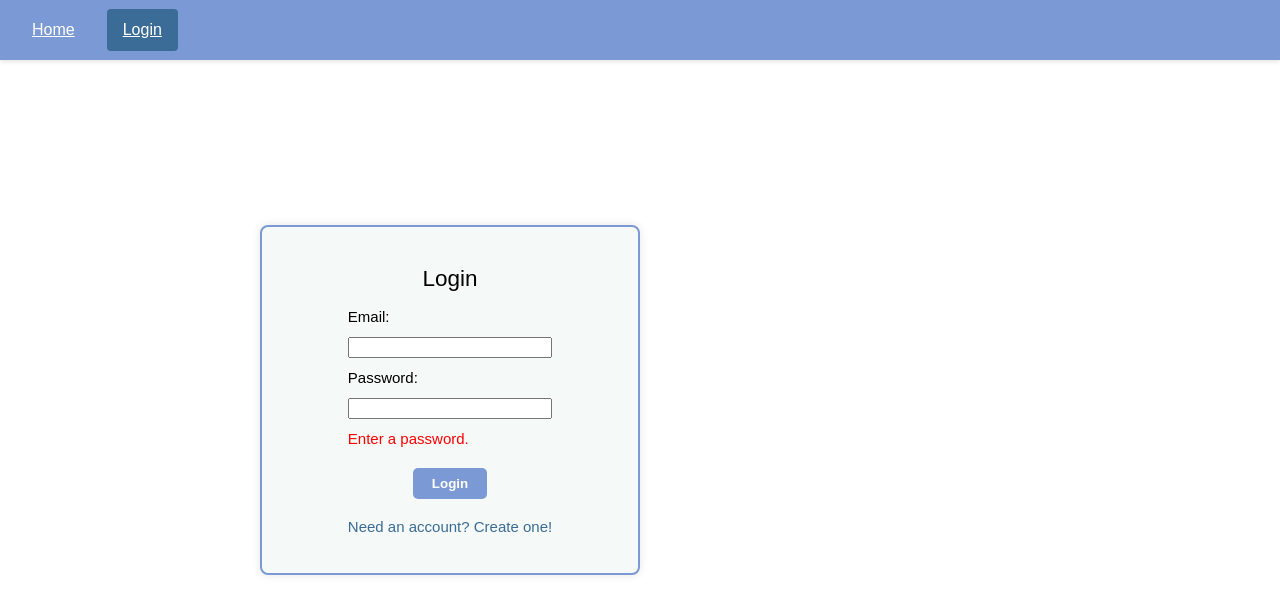
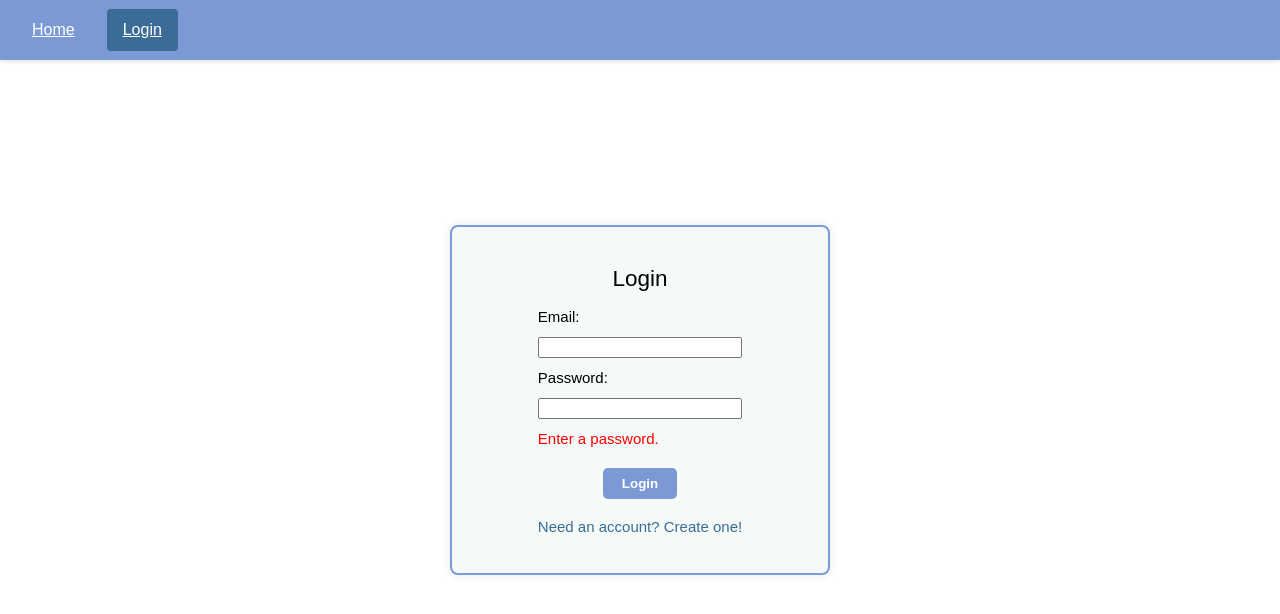
Before and after one commit to Rebecca-J7/CS110-Project, a Vue app: page /login in a window 1280 px wide. Shown: the top 614 px of the page. Built offline with nearby package versions, Linux system fonts and the light colour scheme.

Commit message:
fixed some links and layouts

```diff
--- a/src/views/LoginView.vue
+++ b/src/views/LoginView.vue
@@ -64,7 +64,7 @@ import CreateState from '@/components/CreateState.vue'
     </div>
 
     <div v-else>
-      <p>You are logged in as <strong>{{ userEmail }}</strong>.</p>
+      <p>You are logged in as <strong>{{ userEmail }}</strong></p>
       <div class="button-wrapper">
         <button @click="handleLogout" class="button">Log Out</button>
       </div>
@@ -85,8 +85,7 @@ import CreateState from '@/components/CreateState.vue'
 .login-box {
   width: 380px;
   height: 350px;
-  margin: 1rem auto;
-  padding: 1rem;
+  padding: 2rem;
   border: 2px solid rgb(123, 154, 213);
   border-radius: 8px;
   background-color: #f5f9f8;
@@ -98,6 +97,11 @@ import CreateState from '@/components/CreateState.vue'
   box-shadow: 0 0 10px rgba(0,0,0,0.1);
   font-family: Arial, sans-serif;
   color:black;
+  margin: 0;
+  position: absolute;
+  top: 50%;
+  left: 50%;
+  transform: translate(-50%, -50%);
 }
 .button {
   align-self: flex-end;
--- a/src/views/UserProfileView.vue
+++ b/src/views/UserProfileView.vue
@@ -1,8 +1,6 @@
 <script setup>
-import { inject } from 'vue'
 import { useRoute } from 'vue-router'
 
-const isLoggedIn = inject('isLoggedIn')
 const route = useRoute()
 const userId = route.params.userId
 
@@ -13,7 +11,6 @@ import UserStats from '@/components/UserStats.vue'
 
 <template>
     <section class="user">
-    <div v-if="isLoggedIn">
         <div style="display:flex; flex-direction:row; gap:2rem;">
         <UserStats :userId="userId" />
         <div style="display:flex; flex-direction:column; gap:0.1rem;">
@@ -21,6 +18,14 @@ import UserStats from '@/components/UserStats.vue'
         </div>
         <SuggestedFollowers :userId="userId" />
         </div>
-    </div>
     </section>
 </template>
+
+<style scoped>
+.user {
+  margin-top: 3rem; /* Adjust as needed */
+  /* Optionally add horizontal padding */
+  padding-left: 1rem;
+  padding-right: 1rem;
+}
+</style>
```
